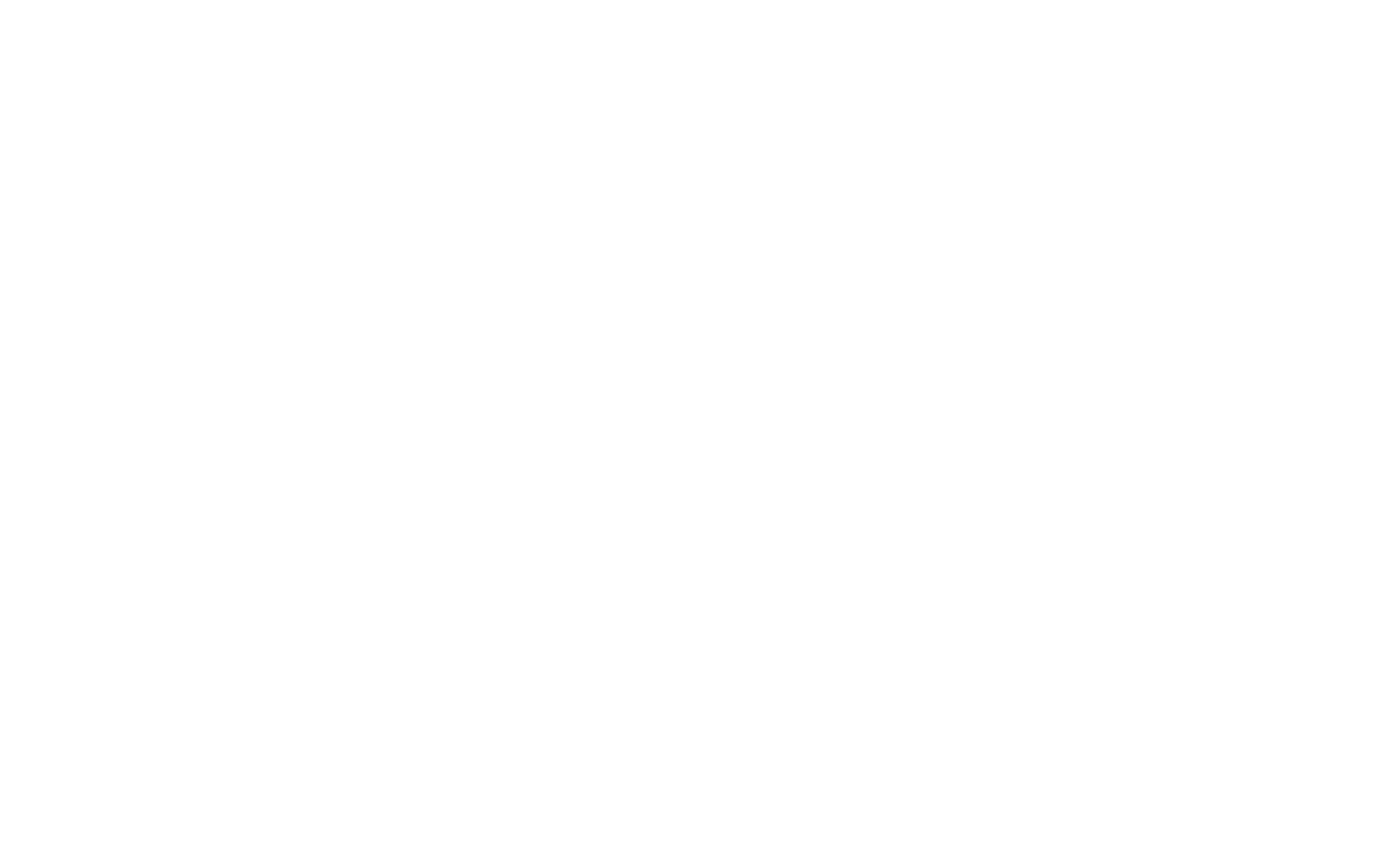
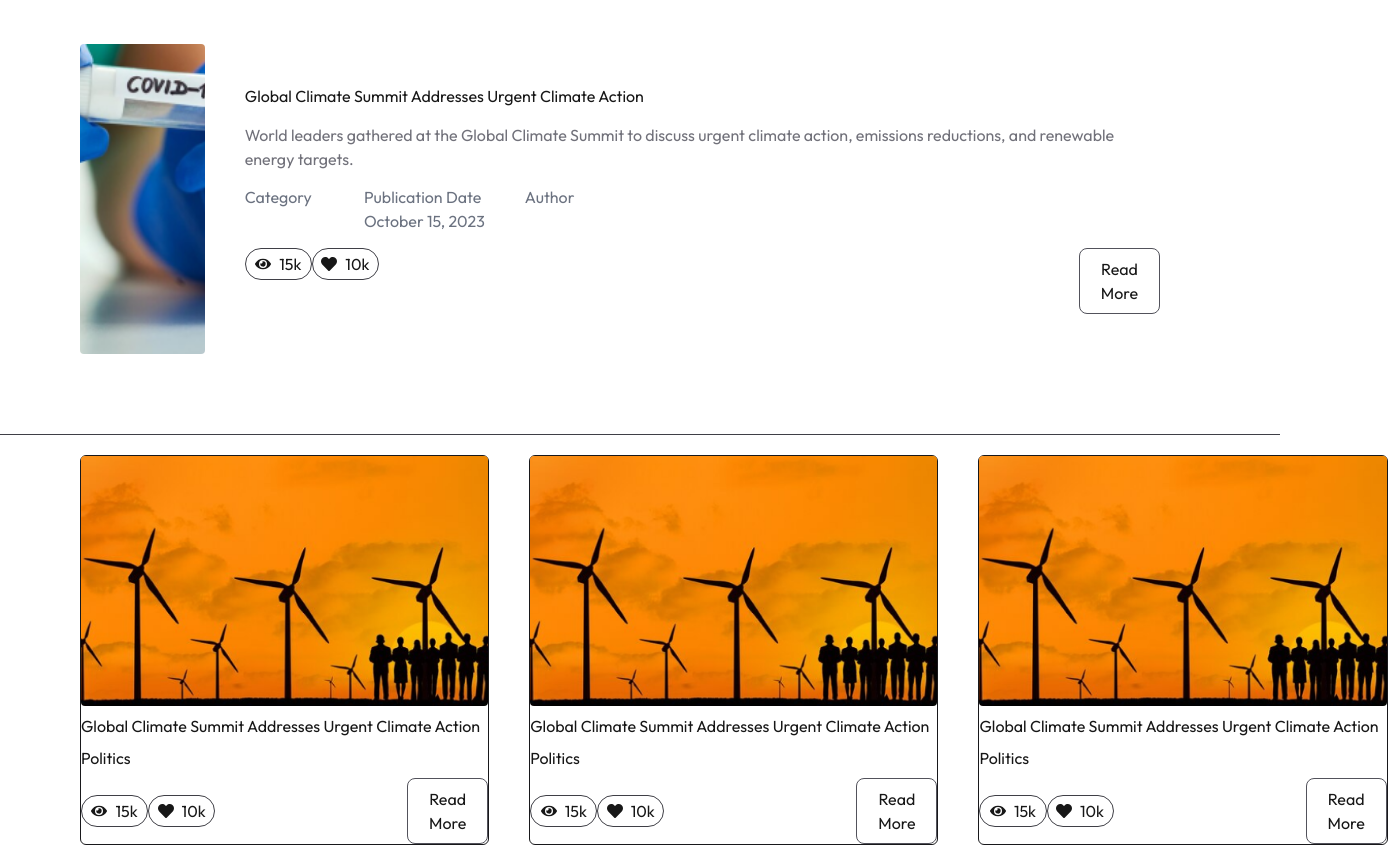
Before and after one commit to ShahidKollam/Blog-App-Next.JS, a Next.js app: page / in a window 1280 px wide. Shown: the part 180-1045 px from the top of the page, 1388 px wide, since content can reach past the window. Before the commit the page ends 800 px from the top, so only its background shows below. Built offline with nearby package versions, Linux system fonts and the light colour scheme.

Commit message:
blogcard

```diff
--- a/app/(root)/page.jsx
+++ b/app/(root)/page.jsx
@@ -1,12 +1,16 @@
 "use client";
-import Header from "@/components/Header";
-import Test from "@/components/Test";
-import BlogCard from "@/components/BlogCard";
+import BlogCard_lg from "@/components/BlogCard_lg";
+import BlogCard_sm from "@/components/BlogCard_sm";
 
 export default function Home() {
     return (
         <>
-            <BlogCard />
+            <BlogCard_lg />
+            <div className="flex px-20 gap-10 p-5">
+                <BlogCard_sm />
+                <BlogCard_sm />
+                <BlogCard_sm />
+            </div>
         </>
     );
 }
--- a/assets/assets.js
+++ b/assets/assets.js
@@ -3,11 +3,15 @@
 import mobileIcon from "../assets/mobile-Icon.png";
 import blogImg1 from "../assets/blog-img-1.png";
 import loginIcon from "../assets/login-Icon.png";
+import blogImg2 from "../assets/blog-img-2.png";
+import blogImg3 from "../assets/blog-img-3.png";
 
 export default {
     logo,
     subscribeIcon,
     mobileIcon,
     blogImg1,
-    loginIcon
+    loginIcon,
+    blogImg2,
+    blogImg3,
 };
--- a/components/BlogCard.jsx
+++ /dev/null
@@ -1,9 +0,0 @@
-import React from 'react'
-
-const BlogCard = () => {
-  return (
-    <div>BlogCard</div>
-  )
-}
-
-export default BlogCard
--- /dev/null
+++ b/components/BlogCard_lg.jsx
@@ -0,0 +1,59 @@
+import assets from "@/assets/assets";
+import Image from "next/image";
+import React from "react";
+import { FaEye, FaHeart } from "react-icons/fa";
+
+const BlogCard_lg = () => {
+    return (
+        <div className="flex p-20 border-b border-zinc-700">
+            {/* child-1 */}
+            <div className="flex-[1]">
+                <Image src={assets.blogImg3} alt="card-img" className="w-6/6 h-[310px] object-cover rounded" />
+            </div>
+            {/* child-2 */}
+
+            <div className="flex-[2] flex flex-col justify-between p-10">
+                <h1>Global Climate Summit Addresses Urgent Climate Action</h1>
+                <p className="text-zinc-500">
+                    World leaders gathered at the Global Climate Summit to discuss urgent climate action, emissions
+                    reductions, and renewable energy targets.
+                </p>
+                <div className="flex gap-10">
+                    <div className="flex gap-10 ">
+                        <p className="text-gray-500">
+                            Category <br />
+                            <span className="font-light text-white">Healthcare</span>
+                        </p>
+
+                        <p className="text-gray-500">
+                            Publication Date <br />
+                            <span className="font-light">October 15, 2023</span>
+                        </p>
+                        <p className="text-gray-500">
+                            Author <br />
+                            <span className="font-light text-white">Emily Walker</span>
+                        </p>
+                    </div>
+                </div>
+
+                <div className="">
+                    <div className="flex justify-between">
+                        <div className="flex justify-center items-center p-1 border border-zinc-700 w-20 h-8 rounded-full">
+                            <span className="flex gap-2 items-center">
+                                <FaEye /> 15k
+                            </span>
+                        </div>
+                        <div className="flex justify-center items-center p-1 mr-[700px] border border-zinc-700 w-20 h-8 rounded-full">
+                            <span className="flex gap-2 items-center">
+                                <FaHeart /> 10k
+                            </span>
+                        </div>
+                        <button className="border border-zinc-600 p-2 rounded-lg">Read More</button>
+                    </div>
+                </div>
+            </div>
+        </div>
+    );
+};
+
+export default BlogCard_lg;
--- /dev/null
+++ b/components/BlogCard_sm.jsx
@@ -0,0 +1,34 @@
+import assets from "@/assets/assets";
+import Image from "next/image";
+import React from "react";
+import { FaEye, FaHeart } from "react-icons/fa";
+
+const BlogCard_sm = () => {
+    return (
+        <div className="flex flex-col gap-2 border border-zinc-900 rounded-md">
+            {/* child-1 */}
+            <div className="">
+                <Image src={assets.blogImg2} alt="card-img" className="w-6/6 h-[250px] object-cover rounded" />
+            </div>
+            {/* child-2 */}
+
+            <h1>Global Climate Summit Addresses Urgent Climate Action</h1>
+            <h2>Politics</h2>
+            <div className="flex justify-between items-center">
+                <div className="flex justify-center items-center p-1 border border-zinc-700 w-20 h-8 rounded-full">
+                    <span className="flex gap-2 items-center">
+                        <FaEye /> 15k
+                    </span>
+                </div>
+                <div className="flex justify-center items-center p-1 border border-zinc-700 mr-48 w-20 h-8 rounded-full">
+                    <span className="flex gap-2 items-center">
+                        <FaHeart /> 10k
+                    </span>
+                </div>
+                <button className="border border-zinc-600 p-2 rounded-lg">Read More</button>
+            </div>
+        </div>
+    );
+};
+
+export default BlogCard_sm;
--- a/components/BlogPost.jsx
+++ b/components/BlogPost.jsx
@@ -133,7 +133,6 @@
                                 </ul>
                             </div>
                         </div>
-                        <div></div>
                     </div>
                 </div>
             </div>
```
Also changed, not shown: assets/blog-img-2.png (added), assets/blog-img-3.png (added).
